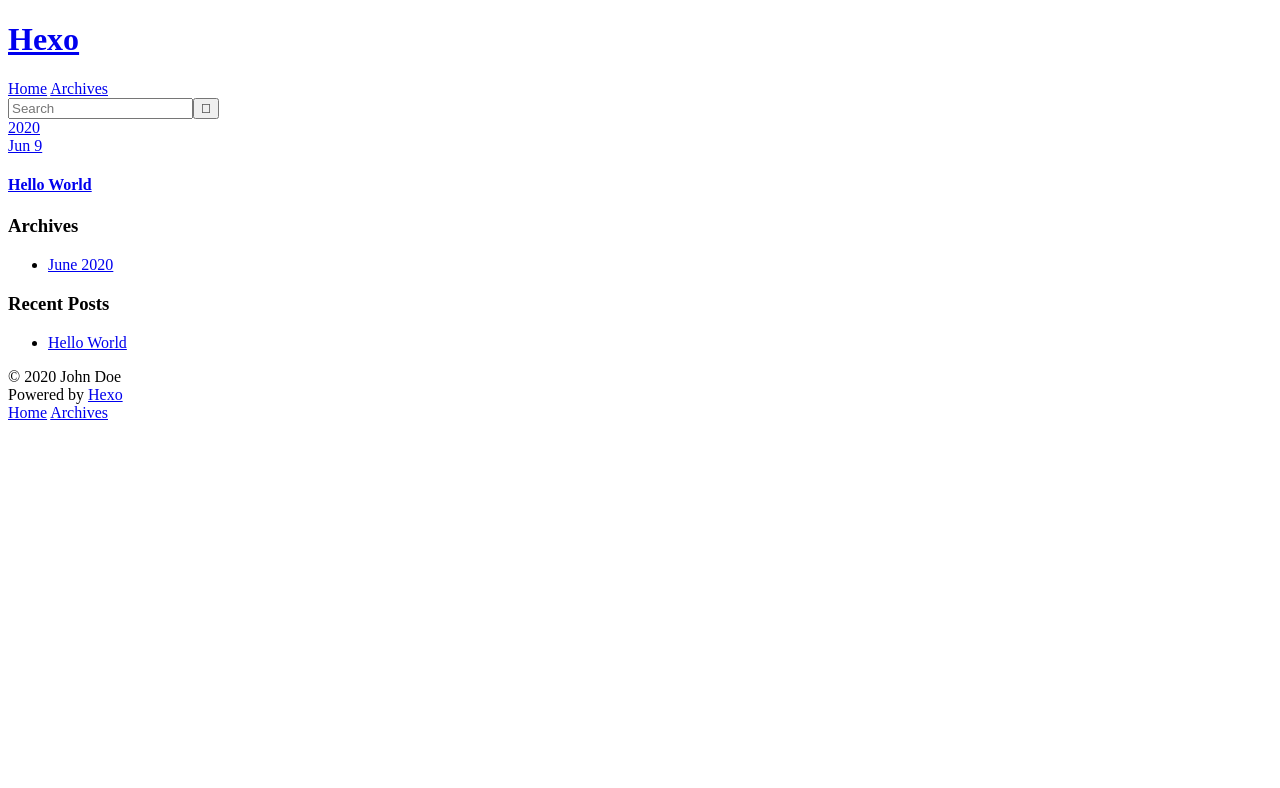
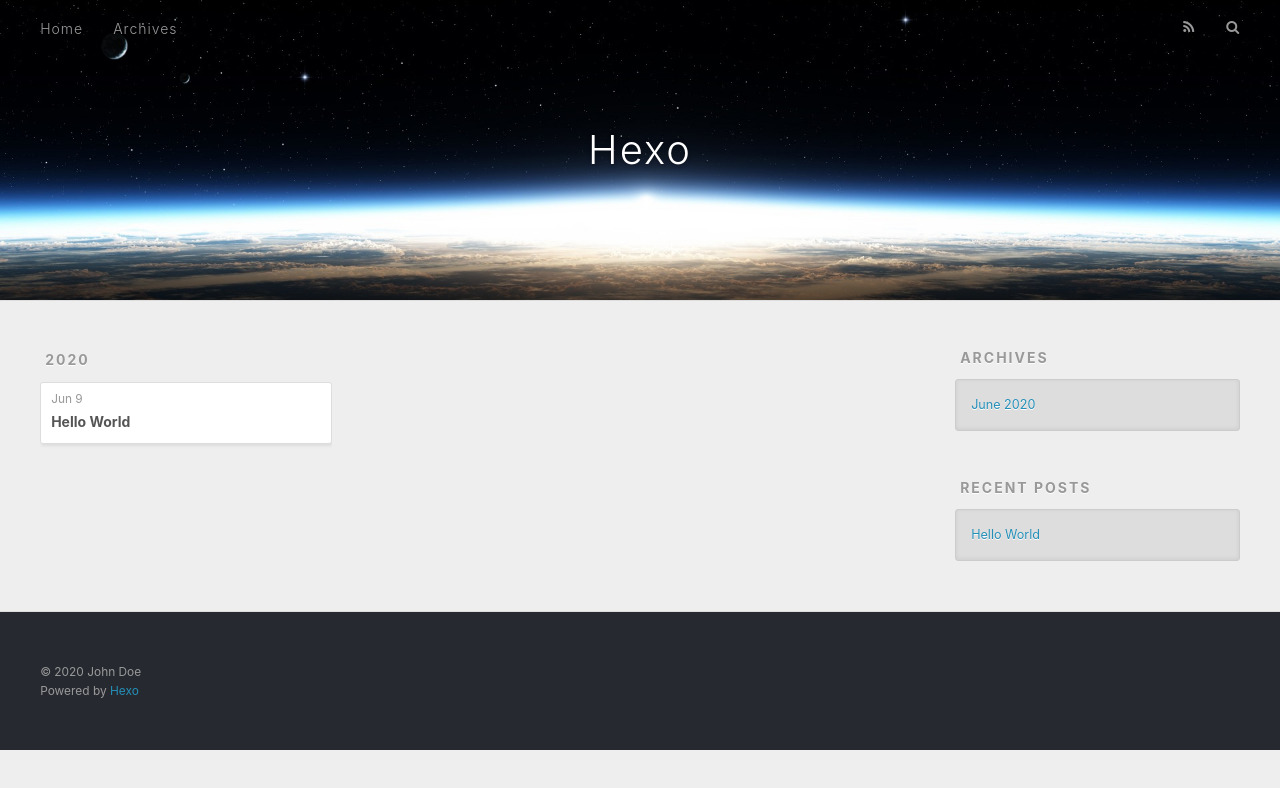
Before and after one commit to BrahmaFt/blog, a plain HTML site: page archives/index.html in a window 1280 px wide. Drawn offline with nearby package versions, Linux system fonts and the light colour scheme; some packages are replaced by stand-ins of ours; files that its build step writes are made by us from their sources; the site is published under a folder, as on GitHub Pages, so addresses that start at the root find nothing; a script that the page names is missing; files whose address does not match are found by name.

Commit message:
Site updated: 2020-06-09 22:32:57

```diff
--- a/archives/index.html
+++ b/archives/index.html
@@ -9,7 +9,7 @@
   <meta name="viewport" content="width=device-width, initial-scale=1, maximum-scale=1">
   <meta property="og:type" content="website">
 <meta property="og:title" content="Hexo">
-<meta property="og:url" content="http://yoursite.com/archives/index.html">
+<meta property="og:url" content="archives/index.html">
 <meta property="og:site_name" content="Hexo">
 <meta property="og:locale" content="en_US">
 <meta property="article:author" content="John Doe">
@@ -24,7 +24,7 @@
     <link href="//fonts.googleapis.com/css?family=Source+Code+Pro" rel="stylesheet" type="text/css">
 
 
-<link rel="stylesheet" href="/css/style.css">
+<link rel="stylesheet" href="css/style.css">
 
 <meta name="generator" content="Hexo 4.2.1"></head>
 
@@ -56,7 +56,7 @@
         <a id="nav-search-btn" class="nav-icon" title="Search"></a>
       </nav>
       <div id="search-form-wrap">
-        <form action="//google.com/search" method="get" accept-charset="UTF-8" class="search-form"><input type="search" name="q" class="search-form-input" placeholder="Search"><button type="submit" class="search-form-submit">&#xF002;</button><input type="hidden" name="sitesearch" value="http://yoursite.com"></form>
+        <form action="//google.com/search" method="get" accept-charset="UTF-8" class="search-form"><input type="search" name="q" class="search-form-input" placeholder="Search"><button type="submit" class="search-form-submit">&#xF002;</button><input type="hidden" name="sitesearch" value="/blog"></form>
       </div>
     </div>
   </div>
@@ -71,20 +71,20 @@
 
       <section class="archives-wrap">
         <div class="archive-year-wrap">
-          <a href="/archives/2020" class="archive-year">2020</a>
+          <a href="archives/2020" class="archive-year">2020</a>
         </div>
         <div class="archives">
 
     <article class="archive-article archive-type-post">
   <div class="archive-article-inner">
     <header class="archive-article-header">
-      <a href="/2020/06/09/hello-world/" class="archive-article-date">
+      <a href="2020/06/09/hello-world/" class="archive-article-date">
   <time datetime="2020-06-09T12:27:36.121Z" itemprop="datePublished">Jun 9</time>
 </a>
 
 
     <h1 itemprop="name">
-      <a class="archive-article-title" href="/2020/06/09/hello-world/">Hello World</a>
+      <a class="archive-article-title" href="2020/06/09/hello-world/">Hello World</a>
     </h1>
 
 
@@ -113,7 +113,7 @@
   <div class="widget-wrap">
     <h3 class="widget-title">Archives</h3>
     <div class="widget">
-      <ul class="archive-list"><li class="archive-list-item"><a class="archive-list-link" href="/archives/2020/06/">June 2020</a></li></ul>
+      <ul class="archive-list"><li class="archive-list-item"><a class="archive-list-link" href="archives/2020/06/">June 2020</a></li></ul>
     </div>
   </div>
 
@@ -126,7 +126,7 @@
       <ul>
 
           <li>
-            <a href="/2020/06/09/hello-world/">Hello World</a>
+            <a href="2020/06/09/hello-world/">Hello World</a>
           </li>
 
       </ul>
@@ -160,15 +160,15 @@
 
 
 
-<link rel="stylesheet" href="/fancybox/jquery.fancybox.css">
+<link rel="stylesheet" href="fancybox/jquery.fancybox.css">
 
 
-<script src="/fancybox/jquery.fancybox.pack.js"></script>
+<script src="fancybox/jquery.fancybox.pack.js"></script>
 
 
 
 
-<script src="/js/script.js"></script>
+<script src="js/script.js"></script>
 
 
 
```
Also changed, not shown: 2020/06/09/hello-world/index.html (+10 -10 lines), archives/2020/06/index.html (+11 -11 lines), archives/2020/index.html (+11 -11 lines), index.html (+11 -11 lines).
